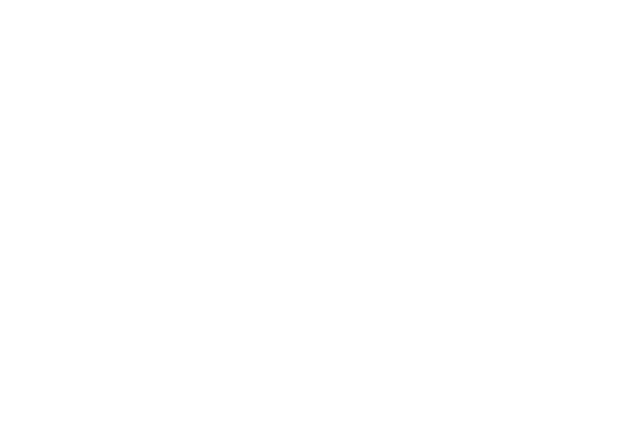
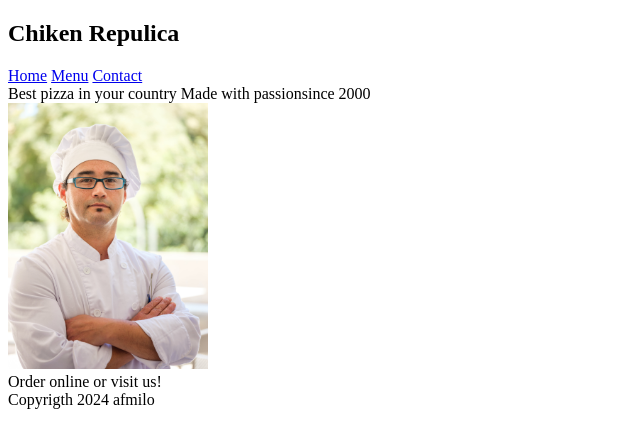
Before and after one commit to Afamilo/Restaurant-, a website built with webpack: page dist/index.html in a window 1280 px wide. Shown: the whole page, without its empty margins (0-640 px from the left). Built offline with nearby package versions, Linux system fonts and the light colour scheme.

Commit message:
adding of html tags and imgs

```diff
--- a/dist/index.html
+++ b/dist/index.html
@@ -6,8 +6,27 @@
     <title>A Simple Restaurant</title>
 </head>
 <body>
-    <div id="content"></div>
-
+    <header class="container-head">
+        <h2>Chiken Repulica</h2>
+        <div class="bar">
+            <a href="home">Home</a>
+            <a href="menu">Menu</a>
+            <a href="contact">Contact</a>
+        </div>
+    </header>
+    <section id="container-sec">
+        <div class="text">
+            <span>Best pizza in your country</span>
+            <span>Made with passionsince 2000</span>
+        </div>
+        <div class="chef-img">
+            <img src="./chef.jpg" width="200px">
+        </div>
+        <span>Order online or visit us!</span>
+    </section>
+    <footer>
+        <span>Copyrigth 2024 afmilo</span>
+    </footer>
     <script src="main.js"></script>
 </body>
 </html>
```
Also changed, not shown: dist/chef.jpg (added), dist/main.js (added), dist/pizzer.jpg (added).
